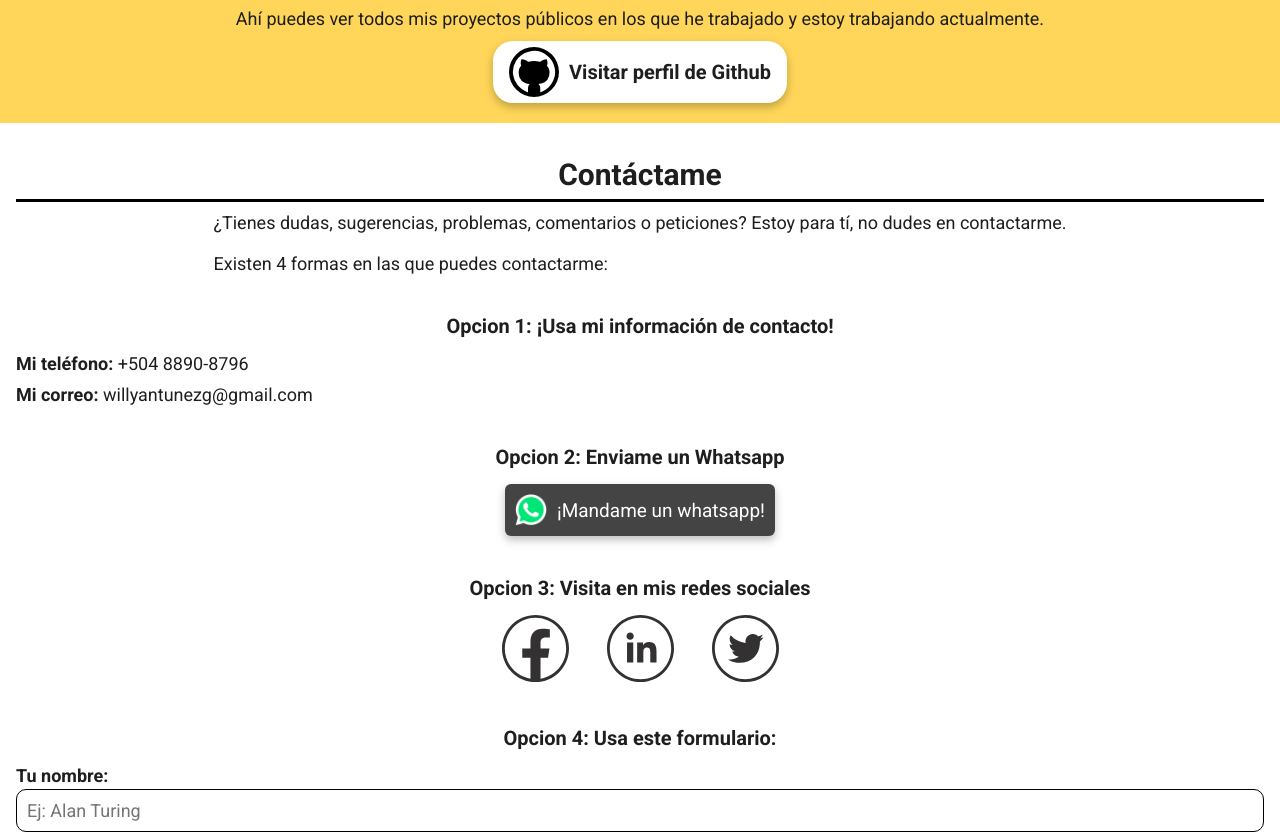
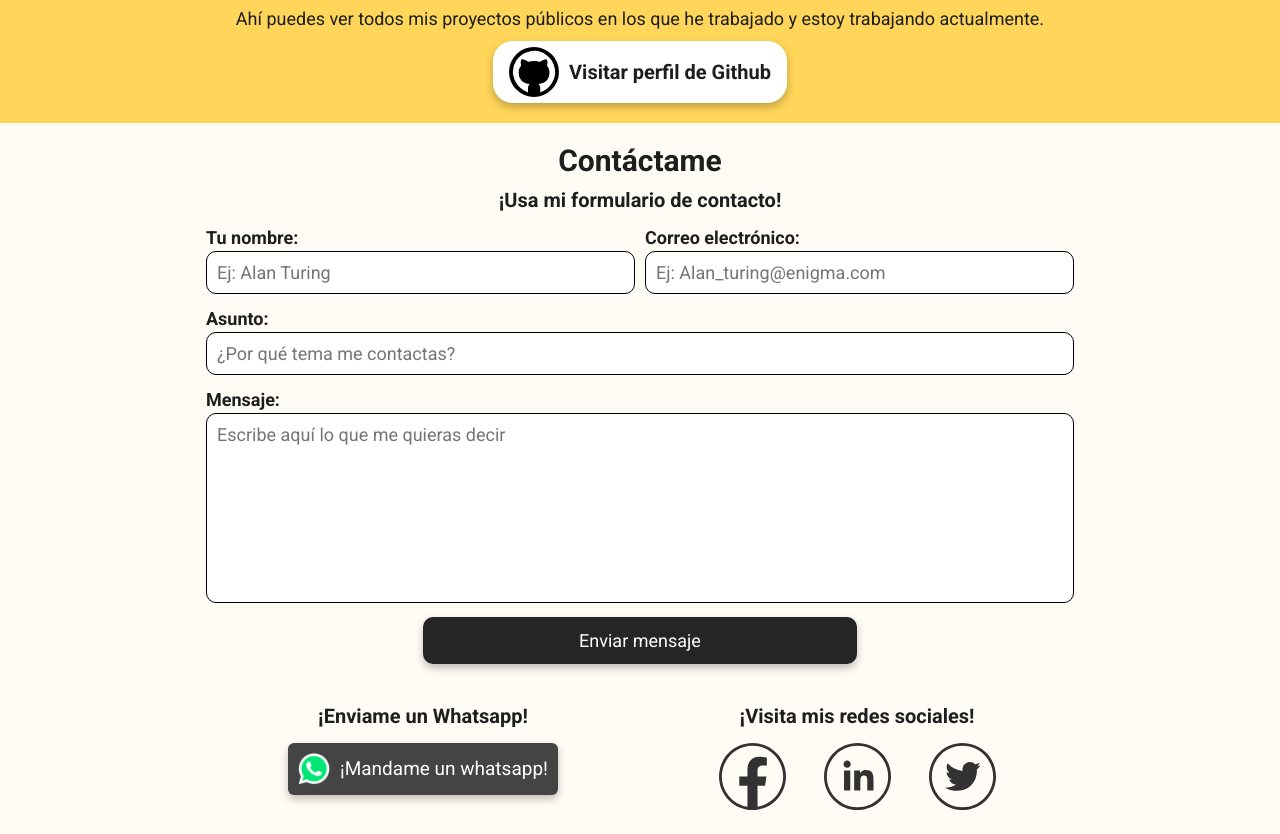
Before and after one commit to WillyAntunez/willy-antunez-portfolio, a React (Vite) app: page / in a window 1280 px wide. Shown: the part 1780-2614 px from the top of the page. Built offline with nearby package versions, Linux system fonts and the light colour scheme; a web font is replaced by a local one.

Commit message:
Contact: finalizado

```diff
--- a/src/components/Contact.jsx
+++ b/src/components/Contact.jsx
@@ -11,7 +11,7 @@ import twitterIcon from '../assets/svg/twitter.svg';
 
 export const Contact = () => {
 
-  const {contact, social} = useContext(ProfileContext)
+  const {social} = useContext(ProfileContext)
 
   return (
     <>
@@ -19,33 +19,18 @@ export const Contact = () => {
             <div className="contact">
 
               <h2 className='contact__title'> Contáctame </h2>
-              <hr className='contact__separator' />
+              {/* <hr className='contact__separator' /> */}
 
-              <div className="contact__intro">
-                <p className='contact__text'>
-                  ¿Tienes dudas, sugerencias, problemas, comentarios o peticiones? Estoy para tí, no dudes en contactarme.
-                </p>
-                <p className='contact__text'>
-                  Existen 4 formas en las que puedes contactarme:
-                </p>
-              </div>
-
-              <div className='contact__way'>
-                <h3 className='contact__subtitle'>Opcion 1: ¡Usa mi información de contacto!</h3>
-                <p className='contact__text'> <b>Mi teléfono:</b> { contact.cellphone } </p>
-                <p className='contact__text'> <b>Mi correo:</b> { contact.email } </p>
-              </div>
-
-              <div className='contact__way contact__way--centered'>
-                <h3 className='contact__subtitle'>Opcion 2: Enviame un Whatsapp</h3>
+              <div className='contact__way contact__way--centered contact__way--first'>
+                <h3 className='contact__subtitle'> ¡Enviame un Whatsapp!</h3>
                 <a className='contact__whatsappButton' href={ social.whatsappUrl } target='_blank' rel="noreferrer">
                   <img src={whatsappIcon} alt="Whatsapp Icon" />
                   ¡Mandame un whatsapp!
                 </a>
               </div>
 
-              <div className='contact__way contact__way--centered'>
-                <h3 className='contact__subtitle'>Opcion 3: Visita en mis redes sociales</h3>
+              <div className='contact__way contact__way--centered contact__way--second'>
+                <h3 className='contact__subtitle'> ¡Visita mis redes sociales!</h3>
                 <div className='contact__socialButtons'>
                   <a href={social.facebookUrl} target="_blank" rel="noreferrer" className='contact__iconButton'>
                     <img src={ facebookIcon } alt="Facebook icon" />
@@ -59,26 +44,32 @@ export const Contact = () => {
                 </div>
               </div>
 
-              <div className="contact__way">
-                <h3 className='contact__subtitle'>Opcion 4: Usa este formulario:</h3>
+              <div className="contact__way contact__way--form">
+                <h3 className='contact__subtitle'> ¡Usa mi formulario de contacto!</h3>
                 <form className="contact__form">
+                  <div className="contact__formGroup contact__formGroup--wrapable">
                     <label className='contact__text contact__label'><b>Tu nombre:</b></label>
-                  <input className='contact__input' type="text" placeholder='Ej: Alan Turing' />
+                    <input className='contact__input contact' type="text" placeholder='Ej: Alan Turing' />
+                  </div>
 
+                  <div className="contact__formGroup contact__formGroup--wrapable">
                     <label className='contact__text contact__label'><b>Correo electrónico:</b></label>
-                  <input className='contact__input' type="text" placeholder='Ej: Alan_turing@enigma.com' />
+                    <input className='contact__input contact' type="text" placeholder='Ej: Alan_turing@enigma.com' />
+                  </div>
 
+                  <div className="contact__formGroup">
                     <label className='contact__text contact__label'><b> Asunto: </b></label>
                     <input className='contact__input' type="text" placeholder='¿Por qué tema me contactas?' />
+                  </div>
 
+                  <div className="contact__formGroup">
                     <label className='contact__text contact__label'> <b> Mensaje: </b> </label>
                     <textarea className='contact__input' placeholder='Escribe aquí lo que me quieras decir' rows={8}></textarea>
+                  </div>
 
                   <button className='contact__submitButton' type='sumbit'>Enviar mensaje</button>
                 </form>
               </div>
-
-              <p className='contact__text'>Una vez resiones &quot;Enviar mensaje&quot; me llegará un correo y me pondré en contacto contigo tan pronto sea posible</p>
 
             </div>
         </div>
--- a/src/components/Contact.scss
+++ b/src/components/Contact.scss
@@ -3,6 +3,9 @@
 
 .contact__container{
     background-color: $white;
+    background-color: rgb(255 252 245);
+    color: $black-gray;
+    // background: linear-gradient(0deg, $white 0%, $primary-blue 190%);
     width: 100%;
 }
 
@@ -11,12 +14,15 @@
     display: flex;
     flex-direction: column;
     align-items: center;
-    padding: 3.4rem 1.6rem;
+    padding: 2rem 1.6rem;
 
     &__title {
         font-weight: $bold;
         font-size: 3rem;
-        margin-bottom: .7rem;
+        margin-bottom: 1rem;
+        width: 100%;
+        text-align: center;
+
     }
 
     &__separator {
@@ -32,15 +38,9 @@
         font-size: 1.8rem;
     }
 
-    &__intro {
-        display: flex;
-        flex-direction: column;
-        row-gap: 2rem;
-    }
-
     &__way {
         width: 100%;
-        margin-top: 4rem;
+        margin-top: 3rem;
         display: flex;
         flex-direction: column;
         row-gap: 1rem;
@@ -49,6 +49,11 @@
             justify-content: center;
             align-items: center;
         }
+
+        &--first{
+            margin-top: 1rem;
+        }
+
     }
 
     &__subtitle {
@@ -56,6 +61,7 @@
         font-weight: $bold;
         font-size: 2rem;
         margin-bottom: .5rem;
+        width: 100%;
     }
 
     &__whatsappButton{
@@ -100,14 +106,21 @@
         margin-bottom: .3rem;
     }
 
+    &__formGroup{
+        width: 100%;
+        display: flex;
+        flex-direction: column;
+        margin-bottom: 1.4rem;
+    }
+
     &__input{
         font-size: 1.8rem;
         padding: 1rem;
         font-family: $roboto;
         border-radius: 1rem;
         border: 1px solid $black;
-        margin-bottom: 1.4rem;
         resize: none;
+        width: 100%;
     }
 
     &__submitButton {
@@ -121,5 +134,59 @@
         font-weight: $regular;
         padding: 1.3rem 0;
         @include small-shadow;
+        cursor: pointer;
     }
 }
+
+@media only screen and (min-width: 600px){
+    .contact {
+        max-width: 900px;
+        margin: 0 auto;
+        &__form {
+            display: flex;
+            flex-wrap: wrap;
+            flex-direction: row;
+            justify-content: space-between;
+        }
+
+        &__formGroup {
+            &--wrapable{
+                width: calc(50% - .5rem);
+            }
+        }
+
+        &__submitButton {
+            width: 50%;
+            margin: 0 auto;
+        }
+
+    }
+}
+
+@media only screen and (min-width: 1023px){
+    .contact{
+        flex-direction: row;
+        flex-wrap: wrap;
+
+        &__separator{
+            width: 35rem;
+        }
+
+        &__title{
+            order: -100;
+        }
+
+        &__way{
+            &--first{
+                width: 50%;
+            }
+            &--second{
+                width: 50%;
+            }
+            &--form{
+                margin-top: 0;
+                order: -1;
+            }
+        }
+    }
+}
--- a/src/data/data.js
+++ b/src/data/data.js
@@ -8,7 +8,7 @@ export const data = {
         githubUrl: 'https://github.com/WillyAntunez',
         linkedinUrl: 'https://www.linkedin.com/in/willy-antunez/',
         twitterUrl: 'https://twitter.com/antunez_willy',
-        fbPageUrl: 'https://www.facebook.com/WillyAntunezG'
+        facebookUrl: 'https://www.facebook.com/WillyAntunezG'
     },
     skills: {
         techSkills: [
```
Lines whose indentation alone changed are shown as unchanged.
